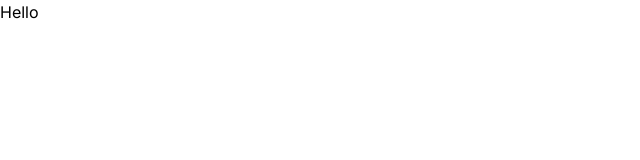
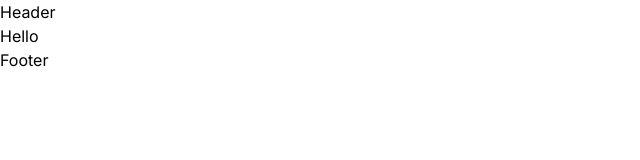
Before and after one commit to Datto098/fe-blog, a Next.js app: page / in a window 1280 px wide. Shown: the top 160 px of the page, without its empty margins (0-640 px from the left). Built offline with nearby package versions, Linux system fonts and the light colour scheme.

Commit message:
init layout

```diff
--- a/app/layout.js
+++ b/app/layout.js
@@ -1,5 +1,7 @@
 import { Inter } from "next/font/google";
 import "./globals.css";
+import Header from "@/components/layouts/Header";
+import Footer from "@/components/layouts/Footer";
 
 const inter = Inter({ subsets: ["latin"] });
 
@@ -11,7 +13,11 @@
 export default function RootLayout({ children }) {
   return (
     <html lang="en">
-      <body className={inter.className}>{children}</body>
+      <body className={inter.className}>
+        <Header/>
+        {children}
+        <Footer/>
+        </body>
     </html>
   );
 }
--- /dev/null
+++ b/components/layouts/Footer.jsx
@@ -0,0 +1,5 @@
+export default function Footer(params) {
+  return <div className="container">
+    Footer
+  </div>
+};
--- /dev/null
+++ b/components/layouts/Header.jsx
@@ -0,0 +1,5 @@
+export default function Header(params) {
+  return <div className="container ">
+    <div>Header</div>
+  </div>
+};
```
